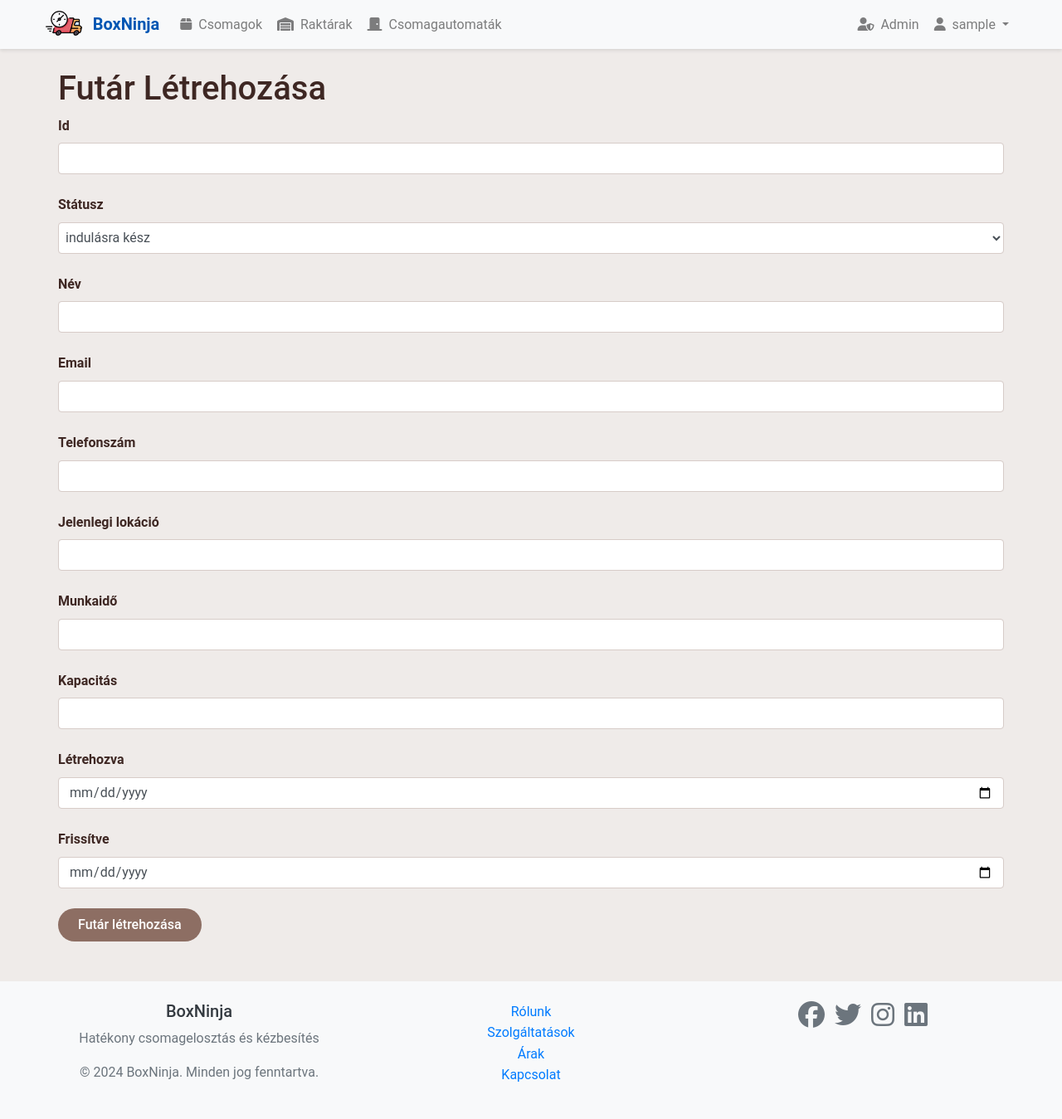
After one commit to pe-box-ninja/webapp, a Flask app: page /courier/create in a window 1280 px wide. The commit adds this page. Shown: the whole page at 83% size. Run offline with Flask 3, Linux system fonts and the light colour scheme; the visitor is signed in with stand-in values (Sample User, id 1); some libraries are stand-ins or nearby versions.

Commit message:
LÍDIA RÉSZE (CSAK ÉN KOMMITOLTAM FEL? DE Ő CSINÁLTA MEG): Futárkezelés implementálása

```diff
--- a/app/forms.py
+++ b/app/forms.py
@@ -15,9 +15,9 @@ from wtforms.validators import (
     EqualTo,
     ValidationError,
     NumberRange,
+    Length,
 )
-from app.models import User, PackageStatus
-
+from app.models import User, PackageStatus, CourierStatus
 
 class LoginForm(FlaskForm):
     username = StringField("Felhasználónév", validators=[DataRequired()])
@@ -127,3 +127,33 @@ class EditParcelLockerForm(FlaskForm):
     total_compartments = IntegerField("Méret (mennyi csomag fér el összesen a csomagautomatában)", validators=[DataRequired(), NumberRange(min=1)])
     available_compartments = IntegerField("Elérhető helyek (mennyi csomag fér még el csomagautomatában)", validators=[DataRequired(), NumberRange(min=1)])
     submit = SubmitField("Csomagautomata módosítása")
+
+class CreateCourierForm(FlaskForm):
+    id = IntegerField("Id", validators=[DataRequired()])
+    status = SelectField(
+        "Státusz",
+        choices=[(status, status) for status in CourierStatus.list()],
+        validators=[DataRequired()],
+    )
+    name = StringField("Név", validators=[DataRequired(), NumberRange(min=0.1)])
+    email = StringField("Email", validators=[DataRequired()])
+    phone = StringField("Telefonszám", validators=[DataRequired()])
+    current_location = StringField("Jelenlegi lokáció", validators=[DataRequired()])
+    working_hours = StringField("Munkaidő", validators=[DataRequired()])
+    capacity = FloatField("Kapacitás", validators=[DataRequired()])
+    created_at = DateField("Létrehozva", validators=[DataRequired()])
+    updated_at = DateField("Frissítve", validators=[DataRequired()])
+    submit = SubmitField("Futár létrehozása")
+
+class EditCourierForm(FlaskForm):
+    id = IntegerField("Azonosító", render_kw={"readonly": True})
+    status = SelectField("Státusz", choices=[("active", "Aktív"), ("inactive", "Inaktív")], validators=[DataRequired()])
+    name = StringField("Név", validators=[DataRequired(), Length(max=100)])
+    email = StringField("Email", validators=[DataRequired(), Email()])
+    phone = StringField("Telefon", validators=[DataRequired(), Length(max=15)])
+    current_location = StringField("Jelenlegi hely", validators=[DataRequired()])
+    working_hours = StringField("Munkaidő", validators=[DataRequired()])
+    capacity = IntegerField("Kapacitás", validators=[DataRequired()])
+    created_at = DateField("Létrehozva", render_kw={"readonly": True})
+    updated_at = DateField("Frissítve", render_kw={"readonly": True})
+    submit = SubmitField("Mentés")
--- a/app/models/__init__.py
+++ b/app/models/__init__.py
@@ -1,6 +1,6 @@
 from .user import User
 from .package import Package, PackageStatus
-from .courier import Courier
+from .courier import Courier, CourierStatus
 from .warehouse import Warehouse
 from .parcel_locker import ParcelLocker
 from .assignment import Assignment
--- a/app/routes/courier.py
+++ b/app/routes/courier.py
@@ -1,8 +1,10 @@
-from flask import Blueprint, render_template
+from flask import Blueprint, render_template, flash, request
 from flask_login import login_required
-from app.models import Courier
+from flask import redirect, url_for
+from app.models import Courier, CourierStatus
 from app import db
 from app.decorators import warehouse_required
+from app.forms import CreateCourierForm, EditCourierForm
 
 bp = Blueprint("courier", __name__)
 
@@ -12,6 +14,7 @@ bp = Blueprint("courier", __name__)
 @warehouse_required
 def list():
     couriers = Courier.query.all()
+    status_filter = request.args.get("status", "all")
     return render_template("courier/list.html", title="Futárok", couriers=couriers)
 
 
@@ -25,21 +28,47 @@ def view(id):
     )
 
 
-@bp.route("/edit/<int:id>")
+@bp.route("/edit/<int:id>", methods=["GET", "POST"])
 @login_required
 @warehouse_required
 def edit(id):
     courier = Courier.query.get_or_404(id)
+    form = EditCourierForm(obj=courier)
+
+    if form.validate_on_submit():
+        form.populate_obj(courier)
+        db.session.commit()
+        flash("Courier updated successfully.", "success")
+        return redirect(url_for("courier.list"))
+
     return render_template(
-        "courier/edit.html", title="Futár módosítása", courier=courier
+        "courier/edit.html", title="Futár módosítása", form=form, courier=courier
     )
 
 
-@bp.route("/create")
+@bp.route("/create", methods=["GET", "POST"])
 @login_required
 @warehouse_required
 def create():
-    return render_template("courier/create.html", title="Futár létrehozása")
+    form = CreateCourierForm()
+    if form.validate_on_submit():
+        courier = Courier(
+            id=form.id.data,
+        status = form.status.data,
+        name = form.name.data,
+        email = form.email.data,
+        phone = form.phone.data,
+        current_location = form.current_location.data,
+        working_hours = form.working_hours.data,
+        capacity = int(form.capacity.data),
+        created_at = form.created_at.data,
+        updated_at = form.updated_at.data
+        )
+        db.session.add(courier)
+        db.session.commit()
+        flash("Futár regisztrálása!", "success")
+        return redirect(url_for("courier.list"))
+    return render_template("courier/create.html", title="Futár létrehozása", form=form)
 
 
 @bp.route("/assign_packages")
--- /dev/null
+++ b/app/templates/courier/create.html
@@ -0,0 +1,52 @@
+{% extends "base.html" %}
+
+{% block content %}
+<div class="container mt-4">
+  <h1>Futár Létrehozása</h1>
+  <form method="POST" action="{{ url_for('courier.create') }}">
+    {{ form.hidden_tag() }}
+
+    <div class="form-group">
+      {{ form.id.label }} {{ form.id(class="form-control") }}
+    </div>
+
+    <div class="form-group">
+      {{ form.status.label }} {{ form.status(class="form-control p-1") }}
+    </div>
+
+    <div class="form-group">
+      {{ form.name.label }} {{ form.name(class="form-control") }}
+    </div>
+
+    <div class="form-group">
+      {{ form.email.label }} {{ form.email(class="form-control") }}
+    </div>
+
+    <div class="form-group">
+      {{ form.phone.label }} {{ form.phone(class="form-control") }}
+    </div>
+
+    <div class="form-group">
+      {{ form.current_location.label }} {{ form.current_location(class="form-control") }}
+    </div>
+
+    <div class="form-group">
+      {{ form.working_hours.label }} {{ form.working_hours(class="form-control") }}
+    </div>
+
+    <div class="form-group">
+      {{ form.capacity.label }} {{ form.capacity(class="form-control") }}
+    </div>
+
+    <div class="form-group">
+      {{ form.created_at.label }} {{ form.created_at(class="form-control", type="date") }}
+    </div>
+
+    <div class="form-group">
+      {{ form.updated_at.label }} {{ form.updated_at(class="form-control", type="date") }}
+    </div>
+
+    {{ form.submit(class="btn btn-primary") }}
+  </form>
+</div>
+{% endblock %}
```
Also changed, not shown: app/models/courier.py (+10 -0 lines), app/templates/courier/edit.html (added, +53 -0 lines), app/templates/courier/list.html (+72 -14 lines), app/templates/courier/view.html (added, +32 -0 lines).
